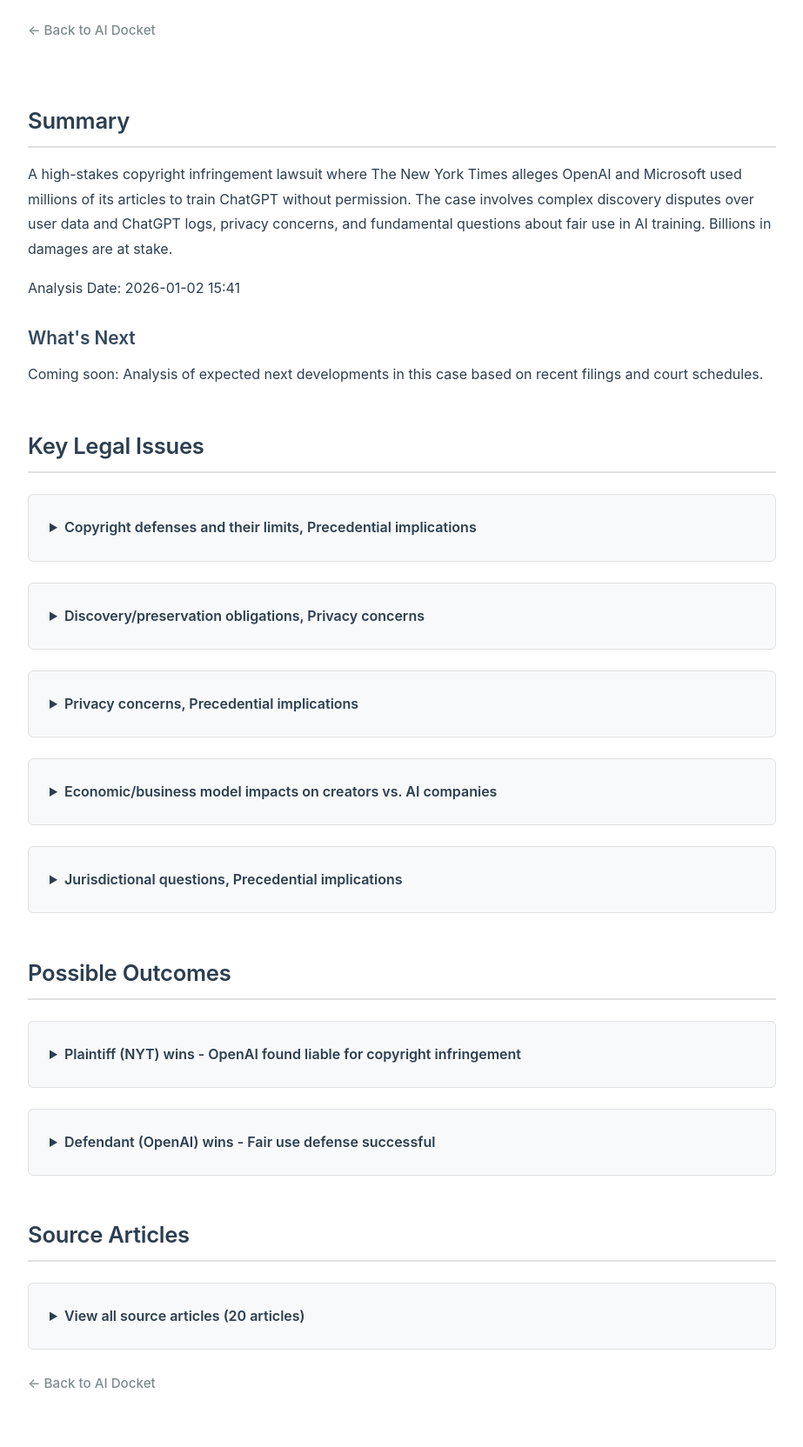
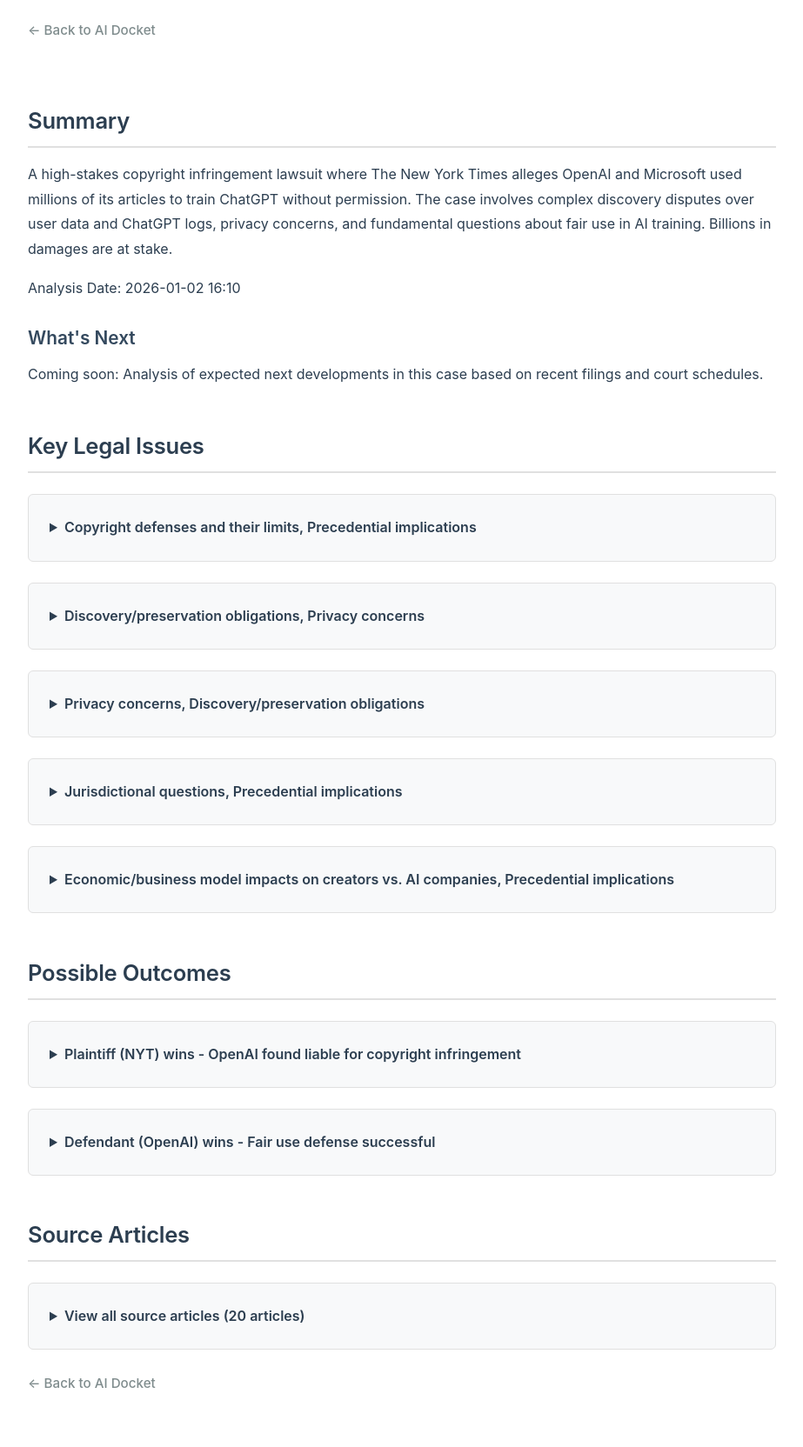
Before and after one commit to kb3k/ai-copyright-digest, a Jekyll site: the page built from cases/nyt-v-openai.md, in a window 1280 px wide. Shown: the whole page at 87% size, without its empty margins (178-1101 px from the left). Built offline with Jekyll 4.4.1, drawn with Linux system fonts in a browser that asks for light colours.

```diff
--- a/cases/nyt-v-openai.md
+++ b/cases/nyt-v-openai.md
@@ -2,7 +2,7 @@
 layout: case
 title: NYT v OpenAI
 case_name: NYT v OpenAI
-last_updated: 2026-01-02 15:41
+last_updated: 2026-01-02 16:10
 ---
 
 <p class="back-link-top"><a href="../index.html">← Back to AI Docket</a></p>
@@ -13,7 +13,7 @@ last_updated: 2026-01-02 15:41
 
 A high-stakes copyright infringement lawsuit where The New York Times alleges OpenAI and Microsoft used millions of its articles to train ChatGPT without permission. The case involves complex discovery disputes over user data and ChatGPT logs, privacy concerns, and fundamental questions about fair use in AI training. Billions in damages are at stake.
 
-<p class="text-muted">Analysis Date: 2026-01-02 15:41</p>
+<p class="text-muted">Analysis Date: 2026-01-02 16:10</p>
 
 
 <div class="whats-next">
@@ -30,7 +30,7 @@ A high-stakes copyright infringement lawsuit where The New York Times alleges Op
 <summary><strong>Copyright defenses and their limits, Precedential implications</strong></summary>
 
 <div class="legal-issue-content">
-    <p>The core question is whether OpenAI's use of The New York Times' articles constitutes fair use under copyright law. OpenAI argues that its use is transformative, while The New York Times contends that the use is commercial and harms the market for its original works. This dispute centers on whether the AI's outputs can be considered a new expression or merely a reproduction of the original articles. <span class="citation">[1]</span>, <span class="citation">[2]</span>, <span class="citation">[3]</span>, <span class="citation">[5]</span>, <span class="citation">[10]</span></p>
+    <p>The core question is whether OpenAI's use of The New York Times' articles constitutes fair use under copyright law. OpenAI argues that its use is transformative, while The New York Times contends that the use is commercial and harms the market for its original works. This dispute centers on whether the AI's outputs can be considered a new expression or merely a reproduction of the original articles. <a href="#article-1" class="citation">[1]</a>, <a href="#article-2" class="citation">[2]</a>, <a href="#article-3" class="citation">[3]</a>, <a href="#article-5" class="citation">[5]</a>, <a href="#article-10" class="citation">[10]</a></p>
 
 </div>
 
@@ -40,27 +40,17 @@ A high-stakes copyright infringement lawsuit where The New York Times alleges Op
 <summary><strong>Discovery/preservation obligations, Privacy concerns</strong></summary>
 
 <div class="legal-issue-content">
-    <p>The scope of discovery in the case, particularly regarding OpenAI's user data and logs, is a contentious point. The New York Times seeks access to extensive user interaction logs (120 million chats), while OpenAI argues for limiting this access to 20 million logs, citing privacy concerns and the relevance of the data to the case. <span class="citation">[15]</span>, <span class="citation">[19]</span>, <span class="citation">[20]</span></p>
+    <p>The scope of discovery in the case, particularly regarding OpenAI's user data and logs, is a contentious point. The New York Times seeks access to extensive user interaction logs (120 million chats), while OpenAI argues for limiting this access to 20 million logs, citing privacy concerns and the relevance of the data to the case. <a href="#article-15" class="citation">[15]</a>, <a href="#article-19" class="citation">[19]</a>, <a href="#article-20" class="citation">[20]</a></p>
 
 </div>
 
 </details>
 
 <details class="legal-issue unresolved">
-<summary><strong>Privacy concerns, Precedential implications</strong></summary>
+<summary><strong>Privacy concerns, Discovery/preservation obligations</strong></summary>
 
 <div class="legal-issue-content">
-    <p>The implications of the court's ruling on data preservation orders, which require OpenAI to retain AI-generated output logs indefinitely, raise questions about compliance with international data privacy laws such as GDPR and CCPA. The legal ramifications of this order could set a precedent for how AI companies manage user data. <span class="citation">[17]</span>, <span class="citation">[20]</span></p>
-
-</div>
-
-</details>
-
-<details class="legal-issue unresolved">
-<summary><strong>Economic/business model impacts on creators vs. AI companies</strong></summary>
-
-<div class="legal-issue-content">
-    <p>The economic impact of the lawsuit on the business models of both The New York Times and OpenAI is a significant concern. The New York Times is seeking billions in damages, which raises questions about how AI companies will compensate content creators and the potential restructuring of licensing agreements in the industry. <span class="citation">[2]</span>, <span class="citation">[10]</span>, <span class="citation">[12]</span></p>
+    <p>The implications of the court's ruling on data preservation orders, particularly regarding the indefinite retention of AI-generated output logs, raise significant privacy concerns. This ruling could conflict with data privacy laws such as GDPR and CCPA, which typically require data minimization and deletion. <a href="#article-17" class="citation">[17]</a>, <a href="#article-20" class="citation">[20]</a></p>
 
 </div>
 
@@ -70,7 +60,17 @@ A high-stakes copyright infringement lawsuit where The New York Times alleges Op
 <summary><strong>Jurisdictional questions, Precedential implications</strong></summary>
 
 <div class="legal-issue-content">
-    <p>Jurisdictional questions arise regarding the enforcement of copyright laws across borders, especially given that OpenAI operates internationally. The New York Times' claims may have implications for how copyright is enforced in different jurisdictions, particularly in relation to AI-generated content. <span class="citation">[3]</span>, <span class="citation">[5]</span>, <span class="citation">[17]</span></p>
+    <p>The jurisdictional questions surrounding the case, particularly regarding international copyright law and the enforcement of U.S. copyright standards against foreign entities, remain unresolved. This includes how the court will handle potential cross-border implications of the ruling. <a href="#article-3" class="citation">[3]</a>, <a href="#article-5" class="citation">[5]</a>, <a href="#article-17" class="citation">[17]</a></p>
+
+</div>
+
+</details>
+
+<details class="legal-issue unresolved">
+<summary><strong>Economic/business model impacts on creators vs. AI companies, Precedential implications</strong></summary>
+
+<div class="legal-issue-content">
+    <p>The economic impact of the lawsuit on the business models of both creators and AI companies is a significant concern. The New York Times is seeking billions in damages, which raises questions about how AI companies will compensate content creators and the potential restructuring of licensing agreements in the industry. <a href="#article-2" class="citation">[2]</a>, <a href="#article-10" class="citation">[10]</a>, <a href="#article-12" class="citation">[12]</a></p>
 
 </div>
 
@@ -84,14 +84,14 @@ A high-stakes copyright infringement lawsuit where The New York Times alleges Op
 <details class="outcome-details">
 <summary><strong>Plaintiff (NYT) wins - OpenAI found liable for copyright infringement</strong></summary>
 <div class="outcome-content">
-    If The New York Times (NYT) wins its copyright infringement claim against OpenAI, it could set a crucial precedent on fair use limits in AI training. The court may determine that OpenAI's use of NYT articles is not transformative, as the outputs might merely reproduce the original works rather than create new expressions [1, 5]. This could result in significant damages, potentially in the billions, as NYT seeks compensation for the unauthorized use of millions of articles [3, 10]. Additionally, the court's discovery ruling could compel OpenAI to disclose extensive user interaction logs, raising privacy concerns and complicating compliance with regulations like GDPR [17, 20]. The outcome may also require AI companies to establish clearer licensing agreements with content creators, reshaping how they source training data and manage user privacy, thus impacting the broader industry landscape [2, 4].
+    If The New York Times (NYT) wins its case, OpenAI could face significant liability for copyright infringement, potentially altering its operational model. The court's decision will likely focus on whether OpenAI's use of NYT articles is transformative, a crucial aspect of fair use [1, 5]. NYT claims that OpenAI's commercial use harms its market, which could result in damages amounting to billions for the unauthorized use of millions of articles [3, 10]. This ruling could set a precedent for AI companies, possibly requiring them to obtain licenses for training data and changing industry practices regarding content sourcing and creator compensation [2, 6]. Additionally, the court's ruling on discovery obligations may compel OpenAI to maintain extensive user data logs, raising privacy concerns under GDPR and CCPA [17, 20]. This case could also prompt content creators to pursue stronger licensing agreements with AI companies [4, 19].
 </div>
 </details>
 
 <details class="outcome-details">
 <summary><strong>Defendant (OpenAI) wins - Fair use defense successful</strong></summary>
 <div class="outcome-content">
-    If OpenAI successfully argues that its use of NYT articles constitutes fair use, it would set a significant precedent for AI companies regarding the transformative use doctrine, asserting that its outputs are fundamentally different from the original articles [2, 5]. This could prevent NYT from obtaining the billions in damages it seeks and prompt a re-evaluation of negotiations between content creators and AI companies [3, 10]. However, the court's discovery ruling may require OpenAI to retain user logs indefinitely, raising privacy concerns and compliance issues with laws like GDPR [17, 20]. This ruling could also necessitate operational changes in how AI companies manage training data and user privacy, leading to clearer guidelines for sourcing content [4, 19]. Despite a legal victory, economic realities for content creators may worsen, as AI companies could use this ruling to further diminish creators' bargaining power [6, 8].
+    If OpenAI successfully argues its fair use defense, it would signify a major legal victory, affirming that its use of NYT articles is transformative. This outcome depends on whether AI-generated outputs are seen as new expressions or mere reproductions of original works [1, 5]. OpenAI's claim that its model generates new statistical patterns from training data could be validated, allowing it to maintain current practices without major changes [2, 6]. However, this could harm creators by reducing NYT's bargaining power and monetization ability, impacting the broader content creator landscape [3, 10]. The ruling might also set a precedent complicating future copyright claims against AI companies, potentially encouraging similar defenses [4, 19]. Additionally, unresolved issues regarding data preservation orders and privacy obligations remain critical, especially concerning GDPR and CCPA compliance [17, 20].
 </div>
 </details>
 
@@ -103,7 +103,7 @@ A high-stakes copyright infringement lawsuit where The New York Times alleges Op
         <summary><strong>View all source articles (20 articles)</strong></summary>
         <ul class="article-list">
 
-<li class="article-item">
+<li class="article-item" id="article-1">
     <span class="article-number">1</span>
     <a href="https://www.npr.org/2025/01/14/nx-s1-5258952/new-york-times-openai-microsoft" class="article-link" target="_blank" rel="noopener noreferrer">'The New York Times' takes OpenAI to court. ChatGPT's future ... - NPR</a> <span class="article-date">(January 01, 2026)</span>
     <div class="article-meta">
@@ -111,7 +111,7 @@ A high-stakes copyright infringement lawsuit where The New York Times alleges Op
     </div>
 </li>
 
-<li class="article-item">
+<li class="article-item" id="article-2">
     <span class="article-number">2</span>
     <a href="https://smithhopen.com/2025/07/17/nyt-v-openai-microsoft-ai-copyright-lawsuit-update-2025/" class="article-link" target="_blank" rel="noopener noreferrer">The New York Times v. OpenAI and Microsoft - SMITH HOPEN</a> <span class="article-date">(January 01, 2026)</span>
     <div class="article-meta">
@@ -119,7 +119,7 @@ A high-stakes copyright infringement lawsuit where The New York Times alleges Op
     </div>
 </li>
 
-<li class="article-item">
+<li class="article-item" id="article-3">
     <span class="article-number">3</span>
     <a href="https://www.globallawtoday.com/law/case-law/2025/06/the-new-york-times-v-openai-and-microsoft-a-pivotal-copyright-battle-in-the-ai-era/" class="article-link" target="_blank" rel="noopener noreferrer">The New York Times v. OpenAI and Microsoft: A Pivotal Copyright Battle ...</a> <span class="article-date">(January 01, 2026)</span>
     <div class="article-meta">
@@ -127,7 +127,7 @@ A high-stakes copyright infringement lawsuit where The New York Times alleges Op
     </div>
 </li>
 
-<li class="article-item">
+<li class="article-item" id="article-4">
     <span class="article-number">4</span>
     <a href="https://www.reuters.com/legal/litigation/judge-explains-order-new-york-times-openai-copyright-case-2025-04-04/" class="article-link" target="_blank" rel="noopener noreferrer">Judge explains order for New York Times in OpenAI copyright case</a> <span class="article-date">(January 01, 2026)</span>
     <div class="article-meta">
@@ -135,7 +135,7 @@ A high-stakes copyright infringement lawsuit where The New York Times alleges Op
     </div>
 </li>
 
-<li class="article-item">
+<li class="article-item" id="article-5">
     <span class="article-number">5</span>
     <a href="https://www.culawreview.org/ddc-x-culr-1/nyt-v-openai-and-microsoft" class="article-link" target="_blank" rel="noopener noreferrer">Stolen Stories or Fair Use? The New York Times v. OpenAI and the Limits ...</a> <span class="article-date">(January 01, 2026)</span>
     <div class="article-meta">
@@ -143,7 +143,7 @@ A high-stakes copyright infringement lawsuit where The New York Times alleges Op
     </div>
 </li>
 
-<li class="article-item">
+<li class="article-item" id="article-6">
     <span class="article-number">6</span>
     <a href="https://www.nytimes.com/2023/12/27/business/media/new-york-times-open-ai-microsoft-lawsuit.html" class="article-link" target="_blank" rel="noopener noreferrer">New York Times Sues OpenAI and Microsoft Over Use of Copyrighted Work ...</a> <span class="article-date">(January 01, 2026)</span>
     <div class="article-meta">
@@ -151,7 +151,7 @@ A high-stakes copyright infringement lawsuit where The New York Times alleges Op
     </div>
 </li>
 
-<li class="article-item">
+<li class="article-item" id="article-7">
     <span class="article-number">7</span>
     <a href="https://apnews.com/article/nyt-openai-copyright-lawsuit-chatgpt-cc19ef2cf3f23343738e892b60d6d7a6" class="article-link" target="_blank" rel="noopener noreferrer">Judge allows newspaper copyright lawsuit against OpenAI to proceed</a> <span class="article-date">(January 01, 2026)</span>
     <div class="article-meta">
@@ -159,7 +159,7 @@ A high-stakes copyright infringement lawsuit where The New York Times alleges Op
     </div>
 </li>
 
-<li class="article-item">
+<li class="article-item" id="article-8">
     <span class="article-number">8</span>
     <a href="https://harvardlawreview.org/blog/2024/04/nyt-v-openai-the-timess-about-face/" class="article-link" target="_blank" rel="noopener noreferrer">NYT v. OpenAI: The Times's About-Face - Harvard Law Review</a> <span class="article-date">(January 01, 2026)</span>
     <div class="article-meta">
@@ -167,7 +167,7 @@ A high-stakes copyright infringement lawsuit where The New York Times alleges Op
     </div>
 </li>
 
-<li class="article-item">
+<li class="article-item" id="article-9">
     <span class="article-number">9</span>
     <a href="https://www.axios.com/2025/04/01/nyt-openai-microsoft-lawsuit-advances" class="article-link" target="_blank" rel="noopener noreferrer">NYT copyright lawsuit against OpenAI, Microsoft can advance</a> <span class="article-date">(January 01, 2026)</span>
     <div class="article-meta">
@@ -175,7 +175,7 @@ A high-stakes copyright infringement lawsuit where The New York Times alleges Op
     </div>
 </li>
 
-<li class="article-item">
+<li class="article-item" id="article-10">
     <span class="article-number">10</span>
     <a href="https://www.bbc.com/news/technology-67826601" class="article-link" target="_blank" rel="noopener noreferrer">New York Times sues Microsoft and OpenAI for 'billions' - BBC</a> <span class="article-date">(January 01, 2026)</span>
     <div class="article-meta">
@@ -183,7 +183,7 @@ A high-stakes copyright infringement lawsuit where The New York Times alleges Op
     </div>
 </li>
 
-<li class="article-item">
+<li class="article-item" id="article-11">
     <span class="article-number">11</span>
     <a href="https://arstechnica.com/tech-policy/2025/04/judge-doesnt-buy-openai-argument-nyts-own-reporting-weakens-copyright-suit/" class="article-link" target="_blank" rel="noopener noreferrer">Judge calls out OpenAI's "straw man" argument in New York Times ...</a> <span class="article-date">(January 01, 2026)</span>
     <div class="article-meta">
@@ -191,7 +191,7 @@ A high-stakes copyright infringement lawsuit where The New York Times alleges Op
     </div>
 </li>
 
-<li class="article-item">
+<li class="article-item" id="article-12">
     <span class="article-number">12</span>
     <a href="https://www.engadget.com/ai/new-york-times-reporter-files-lawsuit-against-ai-companies-161624268.html" class="article-link" target="_blank" rel="noopener noreferrer">New York Times reporter files lawsuit against AI companies</a> <span class="article-date">(January 01, 2026)</span>
     <div class="article-meta">
@@ -199,7 +199,7 @@ A high-stakes copyright infringement lawsuit where The New York Times alleges Op
     </div>
 </li>
 
-<li class="article-item">
+<li class="article-item" id="article-13">
     <span class="article-number">13</span>
     <a href="https://www.nelsonmullins.com/insights/blogs/corporate-governance-insights/all/from-copyright-case-to-ai-data-crisis-how-the-new-york-times-v-openai-reshapes-companies-data-governance-and-ediscovery-strategy" class="article-link" target="_blank" rel="noopener noreferrer">Nelson Mullins - From Copyright Case to AI Data Crisis: How The New ...</a> <span class="article-date">(January 01, 2026)</span>
     <div class="article-meta">
@@ -207,7 +207,7 @@ A high-stakes copyright infringement lawsuit where The New York Times alleges Op
     </div>
 </li>
 
-<li class="article-item">
+<li class="article-item" id="article-14">
     <span class="article-number">14</span>
     <a href="https://openai.com/new-york-times/" class="article-link" target="_blank" rel="noopener noreferrer">Reporting the facts about the New York Times' lawsuit - OpenAI</a> <span class="article-date">(January 01, 2026)</span>
     <div class="article-meta">
@@ -215,7 +215,7 @@ A high-stakes copyright infringement lawsuit where The New York Times alleges Op
     </div>
 </li>
 
-<li class="article-item">
+<li class="article-item" id="article-15">
     <span class="article-number">15</span>
     <a href="https://arstechnica.com/tech-policy/2025/08/openai-offers-20-million-user-chats-in-chatgpt-lawsuit-nyt-wants-120-million/" class="article-link" target="_blank" rel="noopener noreferrer">OpenAI offers 20 million user chats in ChatGPT lawsuit. NYT wants 120 ...</a> <span class="article-date">(January 01, 2026)</span>
     <div class="article-meta">
@@ -223,7 +223,7 @@ A high-stakes copyright infringement lawsuit where The New York Times alleges Op
     </div>
 </li>
 
-<li class="article-item">
+<li class="article-item" id="article-16">
     <span class="article-number">16</span>
     <a href="https://openai.com/index/response-to-nyt-data-demands/" class="article-link" target="_blank" rel="noopener noreferrer">How we're responding to The New York Times' data demands ... - OpenAI</a> <span class="article-date">(January 01, 2026)</span>
     <div class="article-meta">
@@ -231,7 +231,7 @@ A high-stakes copyright infringement lawsuit where The New York Times alleges Op
     </div>
 </li>
 
-<li class="article-item">
+<li class="article-item" id="article-17">
     <span class="article-number">17</span>
     <a href="https://natlawreview.com/article/privacy-under-pressure-what-nyt-v-openai-teaches-us-about-data-governance" class="article-link" target="_blank" rel="noopener noreferrer">Privacy Under Pressure: What the NYT v. OpenAI Teaches Us About Data ...</a> <span class="article-date">(January 01, 2026)</span>
     <div class="article-meta">
@@ -239,7 +239,7 @@ A high-stakes copyright infringement lawsuit where The New York Times alleges Op
     </div>
 </li>
 
-<li class="article-item">
+<li class="article-item" id="article-18">
     <span class="article-number">18</span>
     <a href="https://www.dataprivacyandsecurityinsider.com/2025/07/privacy-under-pressure-what-the-nyt-v-openai-teaches-us-about-data-governance/" class="article-link" target="_blank" rel="noopener noreferrer">Privacy Under Pressure: What the NYT v. OpenAI Teaches Us About Data ...</a> <span class="article-date">(January 01, 2026)</span>
     <div class="article-meta">
@@ -247,7 +247,7 @@ A high-stakes copyright infringement lawsuit where The New York Times alleges Op
     </div>
 </li>
 
-<li class="article-item">
+<li class="article-item" id="article-19">
     <span class="article-number">19</span>
     <a href="https://www.reuters.com/business/media-telecom/openai-appeal-new-york-times-suit-demand-asking-not-delete-any-user-chats-2025-06-06/" class="article-link" target="_blank" rel="noopener noreferrer">OpenAI appeals data preservation order in NYT copyright case</a> <span class="article-date">(January 01, 2026)</span>
     <div class="article-meta">
@@ -255,7 +255,7 @@ A high-stakes copyright infringement lawsuit where The New York Times alleges Op
     </div>
 </li>
 
-<li class="article-item">
+<li class="article-item" id="article-20">
     <span class="article-number">20</span>
     <a href="https://kartalegal.com/blog/openai-nyt-court-order-ai-privacy-litigation-risks/" class="article-link" target="_blank" rel="noopener noreferrer">OpenAI Court Order Sparks Legal and Privacy Risks for AI Companies</a> <span class="article-date">(January 01, 2026)</span>
     <div class="article-meta">
```
Also changed, not shown: cases/bartz-v-anthropic.md (+85 -85 lines).
